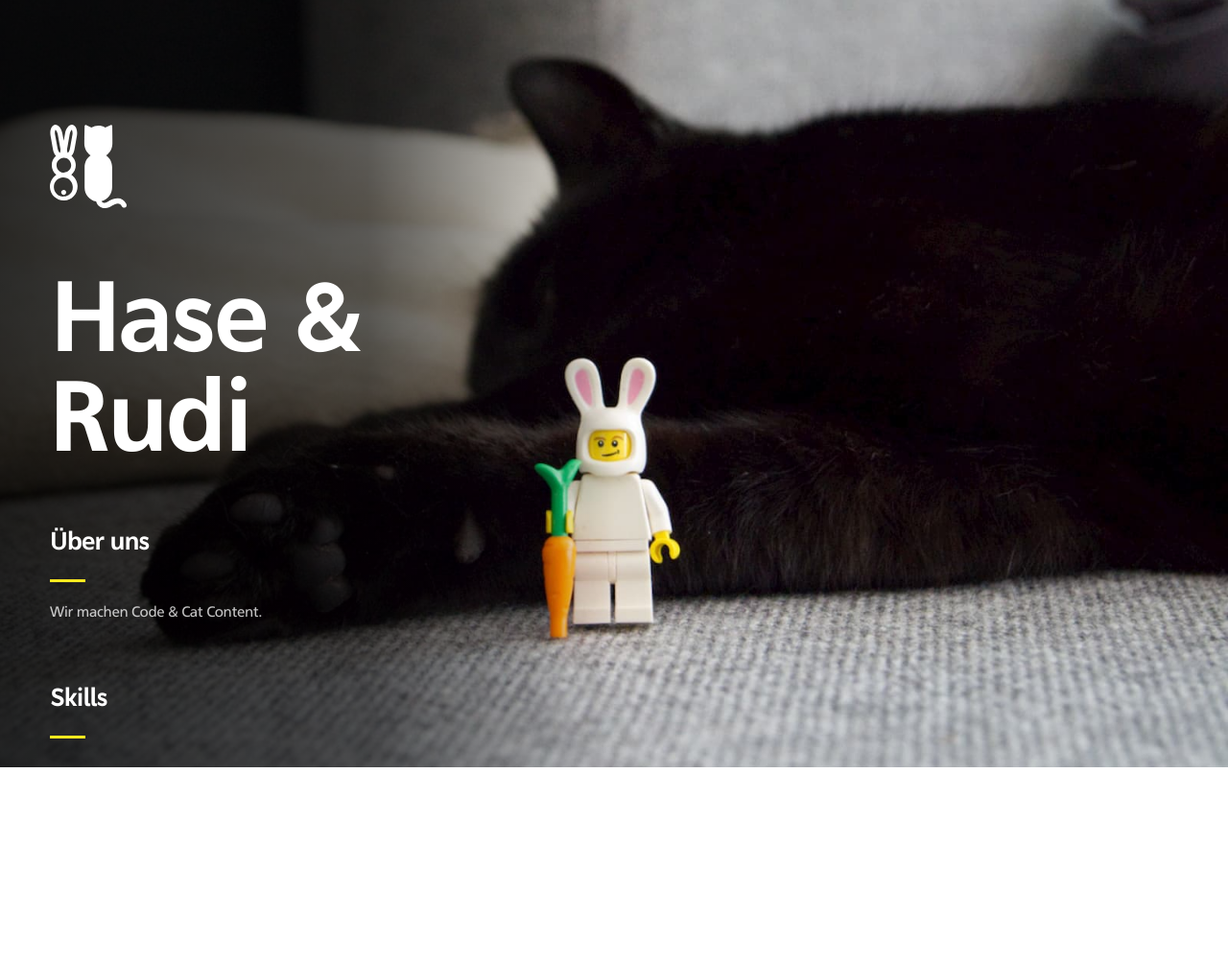
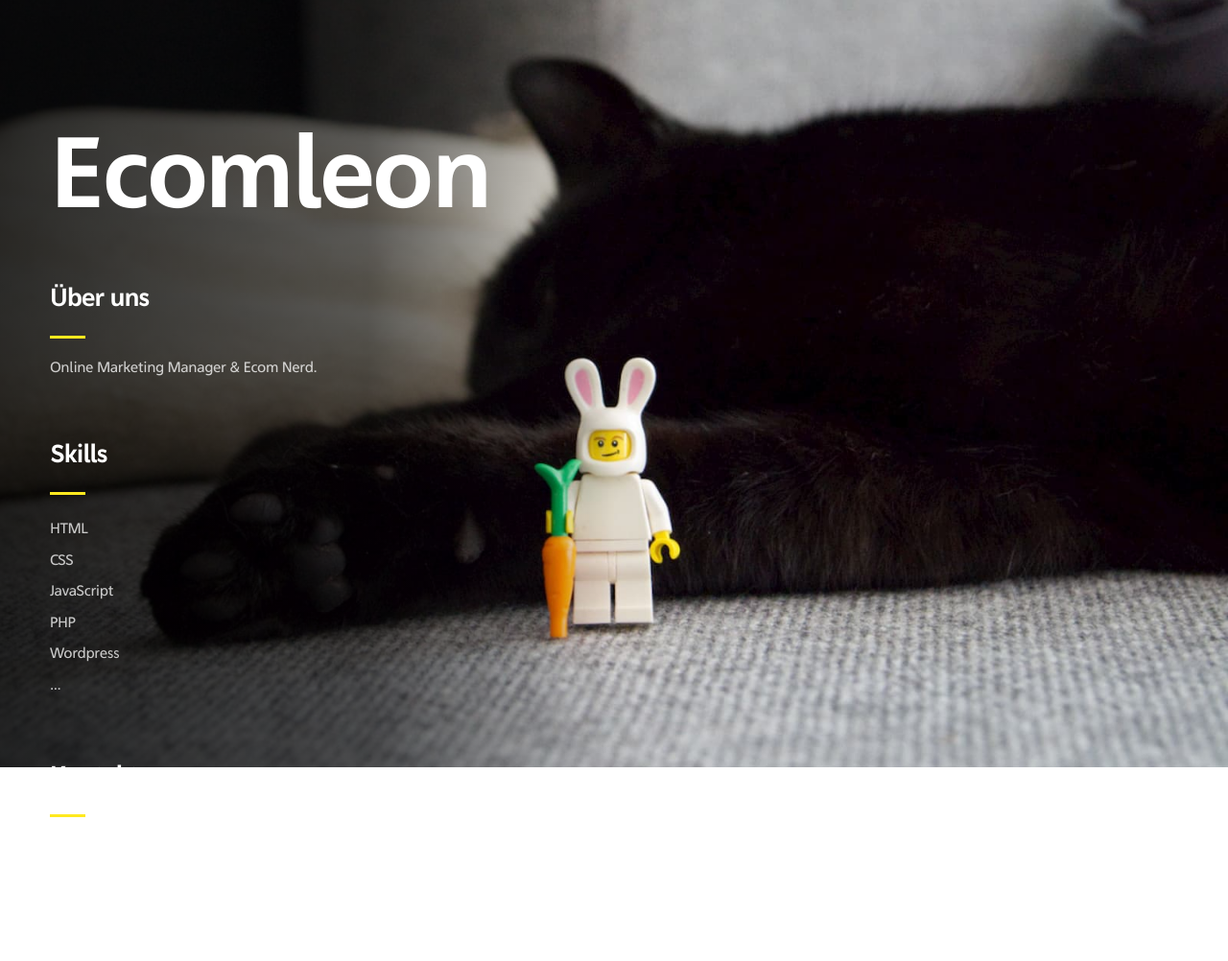
Before and after one commit to ecomleon/ecomleon.github.io, a plain HTML site: page index.html in a window 1280 px wide. Shown: the top 1002 px of the page at 96% size. Drawn offline with Linux system fonts and the light colour scheme.

Commit message:
Titles geändert

```diff
--- a/index.html
+++ b/index.html
@@ -2,7 +2,7 @@
 <html lang="de">
   <head>
     <meta charset="utf-8" />
-    <title>Hase & Rudi</title>
+    <title>Ecomleon</title>
     <meta
       name="viewport"
       content="width=device-width,initial-scale=1"
@@ -73,22 +73,22 @@
     <div id="wrapper">
       <div id="main">
         <div class="inner">
-          <a href="/">
+          <!-- <a href="/">
             <img
               src="assets/haseundrudi-logo-weiss.svg"
               alt="Logo"
               width="80"
             />
-          </a>
+          </a> -->
           <div id="container01" class="container default">
-            <div class="inner"><h1 id="text07">Hase & Rudi</h1></div>
+            <div class="inner"><h1 id="text07">Ecomleon</h1></div>
           </div>
           <div id="container03" class="container default">
             <div class="inner">
               <p id="text03">Über uns</p>
               <hr id="divider02" />
               <p id="text08">
-                Wir machen Code & Cat Content.
+                Online Marketing Manager & Ecom Nerd.
               </p>
             </div>
           </div>
```
